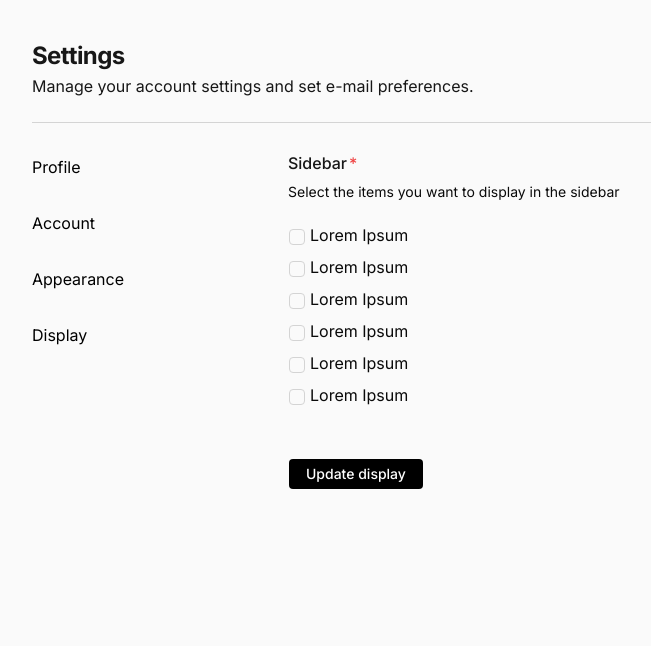
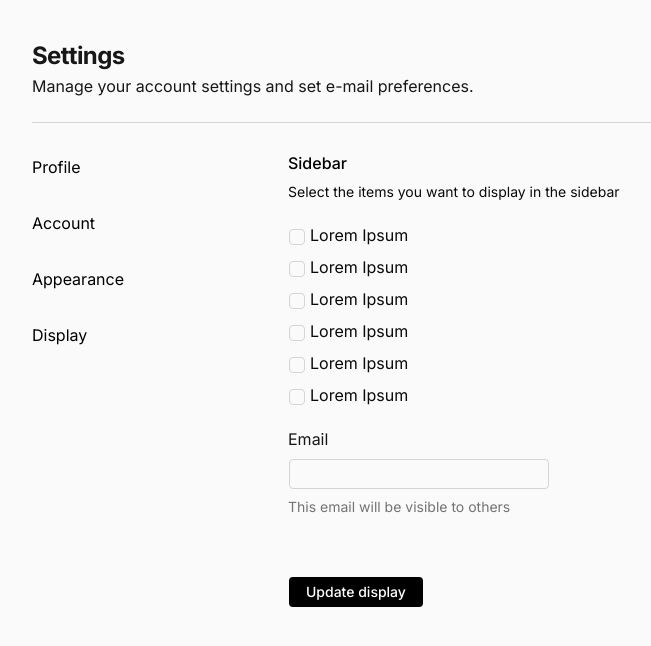
Before and after one commit to ramozdev/reusable-ui, a Next.js app: page /form/display in a window 1280 px wide. Shown: the top 646 px of the page, without its empty margins (8-659 px from the left). Built offline with nearby package versions, Linux system fonts and the light colour scheme.

Commit message:
add text input

```diff
--- a/src/app/form/account/page.tsx
+++ b/src/app/form/account/page.tsx
@@ -2,53 +2,37 @@
 
 import Button from "@/ui/html/button";
 import Input from "@/ui/html/input";
+import Label from "@/ui/html/label";
 import Select from "@/ui/html/select";
-import Form from "@/ui/radix/form";
 
 export default function AccountForm() {
   return (
-    <Form.Root
+    <form
       onSubmit={(e: React.FormEvent) => e.preventDefault()}
       className="w-full space-y-8"
     >
-      <Form.Field name="name">
+      <div>
         <div className="flex items-baseline justify-between">
-          <Form.Label required>Name</Form.Label>
-          <Form.Message match="valueMissing">
-            Please enter your Name
-          </Form.Message>
-          <Form.Message match="typeMismatch">
-            Please provide a valid Name
-          </Form.Message>
+          <Label required>Name</Label>
         </div>
-        <Form.Control asChild>
-          <Input type="text" required className="w-full" />
-        </Form.Control>
-      </Form.Field>
+        <Input type="text" required className="w-full" />
+      </div>
 
       {/* email */}
-      <Form.Field name="date">
+      <div>
         <div className="flex items-baseline justify-between">
-          <Form.Label required>Date of birth</Form.Label>
-          <Form.Message match="valueMissing">
-            Please enter your date
-          </Form.Message>
-          <Form.Message match="typeMismatch">
-            Please provide a valid date
-          </Form.Message>
+          <Label required>Date of birth</Label>
+          Please enter your date
         </div>
-        <Form.Control asChild>
-          <Input type="date" required className="w-full" />
-        </Form.Control>
-      </Form.Field>
 
-      <div>
-        <Form.Field name="urls">
-          <Form.Label required>Language</Form.Label>
-          <Form.Control asChild>
-            <Input type="url" required className="w-full" />
-          </Form.Control>
-        </Form.Field>
+        <Input type="date" required className="w-full" />
+      </div>
+
+      <div className="space-y-4 py-4">
+        <div>
+          <Label required>Language</Label>
+          <Input type="url" required className="w-full" />
+        </div>
         <Select required name="marital-status" id="marital-status">
           <option value="spanish">Spanish</option>
           <option value="english">English</option>
@@ -58,6 +42,6 @@ export default function AccountForm() {
       <Button.Solid type="submit" color="white_black">
         Update account
       </Button.Solid>
-    </Form.Root>
+    </form>
   );
 }
--- a/src/app/form/appearance/page.tsx
+++ b/src/app/form/appearance/page.tsx
@@ -1,19 +1,17 @@
 "use client";
 
 import Button from "@/ui/html/button";
+import Label from "@/ui/html/label";
 import Select from "@/ui/html/select";
-import Form from "@/ui/radix/form";
 
 export default function AppearanceForm() {
   return (
-    <Form.Root
+    <form
       onSubmit={(e: React.FormEvent) => e.preventDefault()}
       className="w-full space-y-8"
     >
       <div>
-        <Form.Field name="urls">
-          <Form.Label required>Font</Form.Label>
-        </Form.Field>
+        <Label required>Font</Label>
         <Select required name="marital-status" id="marital-status">
           <option value="inter">Inter</option>
           <option value="manrope">Manrope</option>
@@ -23,6 +21,6 @@ export default function AppearanceForm() {
       <Button.Solid type="submit" color="white_black">
         Update preferences
       </Button.Solid>
-    </Form.Root>
+    </form>
   );
 }
--- a/src/app/form/display/page.tsx
+++ b/src/app/form/display/page.tsx
@@ -2,31 +2,35 @@
 
 import Button from "@/ui/html/button";
 import Checkbox from "@/ui/html/checkbox";
-import Form from "@/ui/radix/form";
+import Label from "@/ui/html/label";
+import TextInput from "@/ui/html/textinput";
 
 export default function DisplayForm() {
   return (
-    <Form.Root
-      onSubmit={(e: React.FormEvent) => e.preventDefault()}
+    <form
+      onSubmit={(event) => event.preventDefault()}
       className="w-full space-y-8"
     >
       <div>
-        <Form.Field name="urls">
-          <Form.Label required>Sidebar</Form.Label>
+        <div>
+          <Label required>Sidebar</Label>
           <br />
           <span className="text-sm text-neutral-950 dark:text-neutral-50">
             {" "}
             Select the items you want to display in the sidebar
           </span>
+
           <div className="my-5">
             {Array.from({ length: 6 }).map((_, i) => (
               <div key={i}>
                 <div className="my-2 space-x-1">
-                  <Form.Control asChild>
-                    <Checkbox name="accept" id="accept" className="h-4 w-4" />
-                  </Form.Control>
+                  <Checkbox
+                    name="accept"
+                    id={`accept${i}`}
+                    className="h-4 w-4"
+                  />
                   <label
-                    htmlFor="accept"
+                    htmlFor={`accept${i}`}
                     className="text-neutral-950 dark:text-neutral-50"
                   >
                     Lorem Ipsum
@@ -35,11 +39,21 @@ export default function DisplayForm() {
               </div>
             ))}
           </div>
-        </Form.Field>
+        </div>
+        <div>
+          <TextInput
+            id="email"
+            type="email"
+            caption="This email will be visible to others"
+            validation="This email is already taken"
+          >
+            Email
+          </TextInput>
+        </div>
       </div>
       <Button.Solid type="submit" color="white_black">
         Update display
       </Button.Solid>
-    </Form.Root>
+    </form>
   );
 }
--- a/src/app/form/profile-form.tsx
+++ b/src/app/form/profile-form.tsx
@@ -2,68 +2,37 @@
 
 import Button from "@/ui/html/button";
 import Input from "@/ui/html/input";
+import Label from "@/ui/html/label";
 import Textarea from "@/ui/html/textarea";
-import Form from "@/ui/radix/form";
 
 export function ProfileForm() {
   return (
-    <Form.Root
+    <form
       onSubmit={(e: React.FormEvent) => e.preventDefault()}
       className="w-full space-y-8"
     >
-      <Form.Field name="username">
-        <div className="flex items-baseline justify-between">
-          <Form.Label required>Username</Form.Label>
-          <Form.Message match="valueMissing">
-            Please enter your username
-          </Form.Message>
-          <Form.Message match="typeMismatch">
-            Please provide a valid username
-          </Form.Message>
-        </div>
-        <Form.Control asChild>
-          <Input type="text" required className="w-full" />
-        </Form.Control>
-      </Form.Field>
+      <div>
+        <Label required>Username</Label>
+        <Input type="text" required className="w-full" />
+      </div>
 
       {/* email */}
-      <Form.Field name="email">
-        <div className="flex items-baseline justify-between">
-          <Form.Label required>Email</Form.Label>
-          <Form.Message match="valueMissing">
-            Please enter your email
-          </Form.Message>
-          <Form.Message match="typeMismatch">
-            Please provide a valid email
-          </Form.Message>
-        </div>
-        <Form.Control asChild>
-          <Input type="email" required className="w-full" />
-        </Form.Control>
-      </Form.Field>
+      <div>
+        <Label required>Email</Label>
+        <Input type="email" required className="w-full" />
+      </div>
 
       {/* text */}
-      <Form.Field name="question">
-        <Form.Label required>Bio</Form.Label>
-        <Form.Control asChild>
-          <Textarea required className="w-full" />
-        </Form.Control>
-        <Form.Message className="mt-2" match="valueMissing">
-          Please enter a question. Lorem, ipsum dolor sit amet consectetur
-          adipisicing elit. Exercitationem, numquam?
-        </Form.Message>
-      </Form.Field>
       <div>
-        <Form.Field name="urls">
-          <Form.Label required>URLs</Form.Label>
-          <Form.Control asChild>
-            <Input type="url" required className="w-full" />
-          </Form.Control>
-          <Form.Message className="mt-2" match="valueMissing">
-            Please enter a question. Lorem, ipsum dolor sit amet consectetur
-            adipisicing elit. Exercitationem, numquam?
-          </Form.Message>
-        </Form.Field>
+        <Label required>Bio</Label>
+
+        <Textarea required className="w-full" />
+      </div>
+      <div>
+        <div>
+          <Label required>URLs</Label>
+          <Input type="url" required className="w-full" />
+        </div>
         <Button.Solid
           type="button"
           variant="outline"
@@ -76,6 +45,6 @@ export function ProfileForm() {
       <Button.Solid type="submit" color="white_black">
         Update profile
       </Button.Solid>
-    </Form.Root>
+    </form>
   );
 }
--- a/src/app/layout.tsx
+++ b/src/app/layout.tsx
@@ -21,7 +21,7 @@ export default function RootLayout({
   return (
     <html lang="en">
       <body
-        className={`bg-neutral-50 font-sans dark:bg-neutral-950 ${inter.variable}`}
+        className={`bg-neutral-50 font-sans dark:bg-neutral-950 dark:text-neutral-50 ${inter.variable}`}
       >
         {children}
       </body>
--- /dev/null
+++ b/src/ui/html/textinput.tsx
@@ -0,0 +1,136 @@
+import * as React from "react";
+import { type VariantProps, cva, cx } from "class-variance-authority";
+import { twMerge } from "tailwind-merge";
+import { BORDER, ROUNDED } from "@/ui/globals";
+
+const input = cva(
+  twMerge(
+    `
+      appearance-none
+      block
+      w-[260px]
+      px-3
+      peer
+      text-sm
+      py-1
+      leading-5
+      m-px
+      transition
+      focus:ring-0
+      focus:outline-none
+      disabled:pointer-events-none
+      disabled:opacity-75
+      [color-scheme:white]
+      dark:[color-scheme:dark]
+
+      focus-visible:invalid:bg-red-50
+      focus-visible:invalid:text-red-900
+      focus-visible:invalid:placeholder:text-red-500
+      focus-visible:invalid:border-red-900
+
+      dark:focus-visible:invalid:bg-red-950
+      dark:focus-visible:invalid:text-red-100
+      dark:focus-visible:invalid:placeholder:text-red-300
+      dark:focus-visible:invalid:border-red-300
+  `,
+
+    // focus-visible:valid:bg-green-50
+    // focus-visible:valid:text-green-900
+    // focus-visible:valid:placeholder:text-green-500
+    // focus-visible:valid:border-green-900
+
+    // dark:focus-visible:valid:dark:bg-green-950
+    // dark:focus-visible:valid:dark:text-green-100
+    // dark:focus-visible:valid:placeholder:text-green-300
+    // dark:focus-visible:valid:border-green-300
+    ROUNDED,
+    BORDER,
+  ),
+  {
+    defaultVariants: {
+      variant: "outline",
+      color: "neutral",
+    },
+    variants: {
+      variant: {
+        outline: "",
+        plane: "border-transparent",
+      },
+      file: {
+        true: `
+      file:ml-0.5
+      file:mr-4
+      file:py-2
+      file:px-3
+      file:rounded-md
+      file:border-0
+      file:font-medium
+      file:bg-neutral-100
+      file:text-neutral-900`,
+      },
+      color: {
+        neutral: cx(
+          `bg-neutral-50
+          text-neutral-900
+          dark:bg-neutral-800
+          dark:text-neutral-100`,
+        ),
+      },
+    },
+    compoundVariants: [
+      {
+        color: "neutral",
+        variant: "outline",
+        className: `border-neutral-300 dark:border-neutral-700`,
+      },
+    ],
+  },
+);
+
+const TextInput = React.forwardRef<
+  HTMLInputElement,
+  React.InputHTMLAttributes<HTMLInputElement> &
+    VariantProps<typeof input> & {
+      validation?: string;
+      caption?: string;
+    }
+>(
+  (
+    {
+      className,
+      color,
+      variant,
+      file,
+      validation,
+      caption,
+      children,
+      ...props
+    },
+    ref,
+  ) => {
+    return (
+      <div className="space-y-2">
+        <label className="text-neutral-900 dark:text-neutral-50">
+          {children}
+        </label>
+        <input
+          {...props}
+          ref={ref}
+          className={twMerge(input({ color, variant, file }), className)}
+        />
+        {!!caption && caption.length > 0 && (
+          <div className="text-sm text-neutral-500 dark:text-neutral-400">
+            {caption}
+          </div>
+        )}
+        <div className="invisible text-sm text-red-600 peer-invalid:visible">
+          {validation}
+        </div>
+      </div>
+    );
+  },
+);
+
+TextInput.displayName = "TextInput";
+
+export default TextInput;
```
